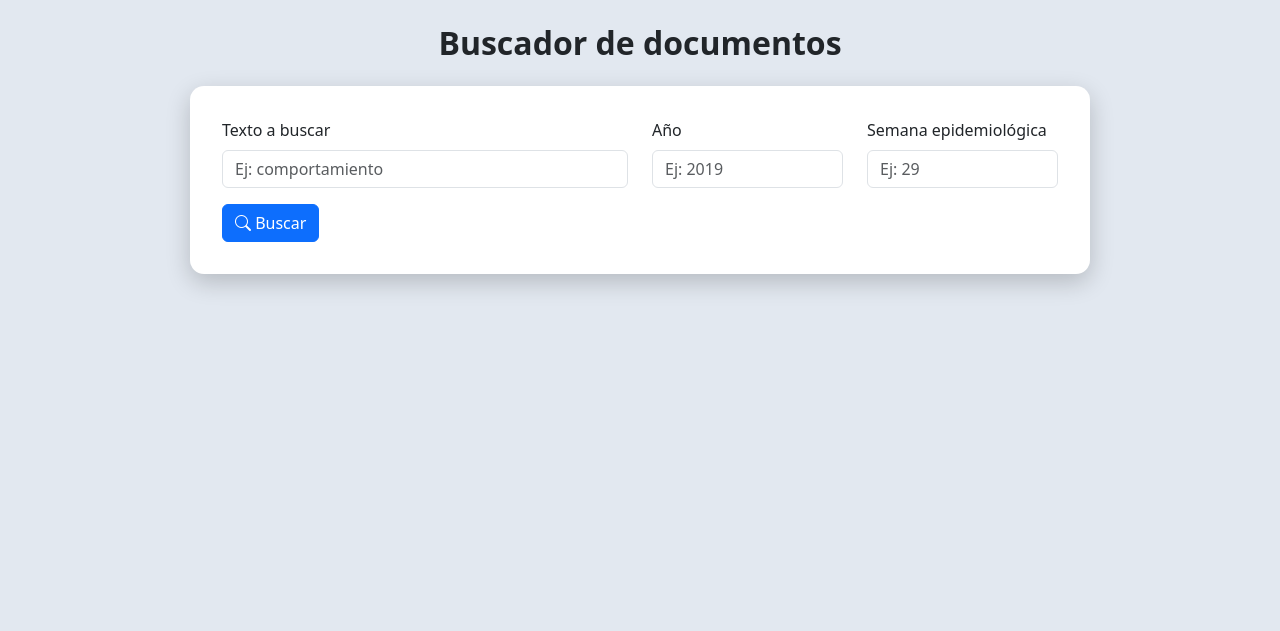
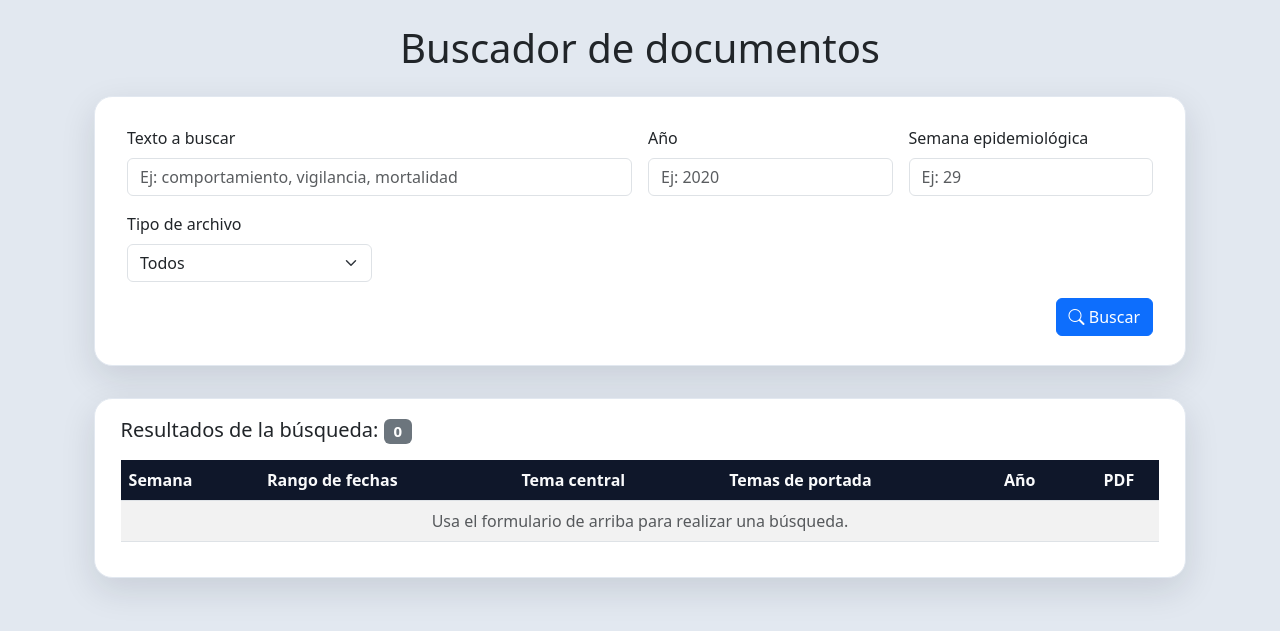
Before and after one commit to MariaP1994/BigDataApp_2025_s2_MPBM, a Flask app: page /buscador in a window 1280 px wide. Shown: the part 56-687 px from the top of the page. Run offline with Flask 3, Linux system fonts and the light colour scheme; parts of the project's set-up code (start-up, migrations or seed data) failed here and were passed over.

Commit message:
nuevas corridas
revisión

```diff
--- a/app.py
+++ b/app.py
@@ -1,295 +1,169 @@
-# -- coding: utf-8 --
-from flask import (
-    Flask, render_template, request, redirect,
-    url_for, jsonify, session, flash
-)
-from dotenv import load_dotenv
+from flask import Flask, render_template, request, redirect, url_for, jsonify, session
+from elasticsearch import Elasticsearch
+from datetime import timedelta
 import os
 
-# ====== IMPORTS DE NUESTROS MÓDULOS ======
-from Helpers.mongoDB import MongoDB
-from Helpers.elastic import ElasticSearch
-from Helpers.funciones import Funciones
-from Helpers.webScraping import WebScraping
-
-# ================= CARGAR VARIABLES DE ENTORNO =================
-load_dotenv("env.txt")
+from dotenv import load_dotenv
+load_dotenv()
 
 app = Flask(__name__)
+app.secret_key = "tu_clave_secreta"
+app.permanent_session_lifetime = timedelta(hours=5)
 
-# --------- VARIABLES DE CONFIGURACIÓN ---------
-MONGO_URI       = os.getenv("MONGO_URI")
-MONGO_DB        = os.getenv("MONGO_DB") or "proyecto_bigdata"
-MONGO_COLECCION = os.getenv("MONGO_COLECCION") or "usuario_roles"
+# ========================
+# CONFIGURACIÓN ELASTIC
+# ========================
+ELASTIC_ENDPOINT = os.getenv("ELASTIC_ENDPOINT")
+ELASTIC_API_KEY = os.getenv("ELASTIC_API_KEY")
+ELASTIC_INDEX = "index-boletin-semanal"
 
-ELASTIC_CLOUD_URL     = os.getenv("ELASTIC_CLOUD_URL")
-ELASTIC_API_KEY       = os.getenv("ELASTIC_API_KEY")
-ELASTIC_INDEX_DEFAULT = os.getenv("ELASTIC_INDEX_DEFAULT") or "index-boletin-semanal"
+if not ELASTIC_ENDPOINT:
+    raise RuntimeError("ELASTIC_ENDPOINT no está configurada (revisa tu .env)")
+if not ELASTIC_API_KEY:
+    raise RuntimeError("ELASTIC_API_KEY no está configurada (revisa tu .env)")
 
-app.secret_key = os.getenv("SECRET_KEY") or "Mpbm1234"
-
-VERSION_APP = "1.2.0"
-CREATOR_APP = "María Paula Barrero"
-
-# --------- DEBUG RÁPIDO ---------
-print("DEBUG MONGO_URI:", repr(MONGO_URI))
-print("DEBUG MONGO_DB:", repr(MONGO_DB))
-print("DEBUG MONGO_COLECCION:", repr(MONGO_COLECCION))
-print("DEBUG ELASTIC_CLOUD_URL:", repr(ELASTIC_CLOUD_URL))
-print("DEBUG ELASTIC_INDEX_DEFAULT:", repr(ELASTIC_INDEX_DEFAULT))
-
-# ================= INICIALIZAR CONEXIONES =================
-mongo = MongoDB(MONGO_URI, MONGO_DB)
-elastic = ElasticSearch(
-    cloud_url=ELASTIC_CLOUD_URL,
+# Cliente de Elasticsearch usando ENDPOINT (no cloud_id)
+es = Elasticsearch(
+    hosts=[ELASTIC_ENDPOINT],
     api_key=ELASTIC_API_KEY,
-    default_index=ELASTIC_INDEX_DEFAULT,
 )
 
-# ==================== RUTAS PÚBLICAS ====================
+
+# ========================
+# RUTAS BÁSICAS
+# ========================
 
 @app.route("/")
-def landing():
-    return render_template(
-        "landing.html",
-        version=VERSION_APP,
-        creador=CREATOR_APP
-    )
+def index():
+    return render_template("landing.html")
 
-@app.route("/about")
-def about():
-    # úsala solo si tienes about.html
-    return render_template(
-        "about.html",
-        version=VERSION_APP,
-        creador=CREATOR_APP
-    )
 
-# ==================== BUSCADOR (VISTA) ====================
+@app.route("/login", methods=["GET", "POST"])
+def login():
+    if request.method == "POST":
+        usuario = request.form.get("usuario")
+        password = request.form.get("password")
+
+        # Lógica sencilla solo para pruebas
+        if usuario == "admin" and password == "123":
+            session["usuario"] = usuario
+            return redirect(url_for("buscador"))
+
+        return render_template("login.html", error_message="Credenciales inválidas")
+
+    return render_template("login.html")
+
+
+@app.route("/logout")
+def logout():
+    session.clear()
+    return redirect(url_for("login"))
+
+
+# ========================
+# BUSCADOR
+# ========================
 
 @app.route("/buscador")
 def buscador():
-    return render_template(
-        "buscador.html",
-        version=VERSION_APP,
-        creador=CREATOR_APP
-    )
+    # if "usuario" not in session:
+    #     return redirect(url_for("login"))
+    return render_template("buscador.html")
 
-# ==================== BUSCADOR (API ELASTIC) ====================
 
 @app.route("/buscar-elastic", methods=["POST"])
 def buscar_elastic():
     try:
-        data = request.get_json()
+        data = request.json or {}
 
+        texto = (data.get("texto") or "").trim() if hasattr(str, "trim") else (data.get("texto") or "").strip()
+        # la línea de arriba es por seguridad, pero realmente .strip() basta:
         texto = (data.get("texto") or "").strip()
-        anio = data.get("anio")
-        semana = data.get("semana")
+
+        anio_filtro = data.get("anio")
+        semana_filtro = data.get("semana")
+        tipo_archivo = data.get("tipo_archivo")
 
         if not texto:
-            return jsonify({"success": False, "error": "Debe ingresar un texto"}), 400
+            return jsonify({"success": False, "error": "Texto vacío"})
 
-        # -------------------------------
-        #  QUERY ADAPTADA A TU JSON REAL
-        # -------------------------------
-        query_body = {
-            "query": {
-                "bool": {
-                    "must": [
-                        {
-                            "multi_match": {
-                                "query": texto,
-                                "fields": [
-                                    "tema_central^3",
-                                    "temas_portada^2",
-                                    "rango_fechas",
-                                    "publicacion_en_linea",
-                                    "_all"
-                                ]
-                            }
+        # --------------------------
+        # QUERY BASE
+        # --------------------------
+        query_base = {
+            "bool": {
+                "must": [
+                    {
+                        "multi_match": {
+                            "query": texto,
+                            "fields": [
+                                "tema_central",
+                                "temas_portada",
+                                "rango_fechas",
+                                "publicacion_en_linea",
+                                "semana_epidemiologica"
+                                # OJO: quitamos "anio" porque es numérico
+                            ],
+                            "type": "best_fields"
                         }
-                    ],
-                    "filter": []
-                }
+                    }
+                ],
+                "filter": []
             }
         }
 
-        # FILTRO POR AÑO
-        if anio:
+        # Filtro por año (numérico)
+        if anio_filtro:
             try:
-                query_body["query"]["bool"]["filter"].append({"term": {"anio": int(anio)}})
-            except:
+                anio_int = int(anio_filtro)
+                query_base["bool"]["filter"].append(
+                    {"term": {"anio": anio_int}}
+                )
+            except ValueError:
                 pass
 
-        # FILTRO POR SEMANA
-        if semana:
-            query_body["query"]["bool"]["filter"].append(
-                {"term": {"semana_epidemiologica": semana}}
+        # Filtro por semana (dos dígitos)
+        if semana_filtro:
+            try:
+                semana_int = int(semana_filtro)
+                semana_str = f"{semana_int:02d}"   # 1 -> "01"
+                query_base["bool"]["filter"].append(
+                    {"term": {"semana_epidemiologica": semana_str}}
+                )
+            except ValueError:
+                pass
+
+        # Filtro por tipo de archivo
+        if tipo_archivo:
+            query_base["bool"]["filter"].append(
+                {"term": {"tipo_archivo": tipo_archivo}}
             )
 
-        # EJECUTAR BÚSQUEDA
-        resultado = elastic.buscar(
-            index="index-boletin-semanal",
-            query=query_body,
-            size=200
+        # --------------------------
+        # EJECUTAR QUERY EN ELASTIC
+        # --------------------------
+        resultado = es.search(
+            index=ELASTIC_INDEX,
+            size=150,
+            query=query_base
         )
 
-        return jsonify(resultado)
+        total = resultado["hits"]["total"]["value"]
+        hits = resultado["hits"]["hits"]
+
+        return jsonify({
+            "success": True,
+            "total": total,
+            "hits": hits
+        })
 
     except Exception as e:
-        return jsonify({"success": False, "error": str(e)}), 500
-# ==================== LOGIN ====================
+        print("Error en /buscar-elastic:", e)
+        return jsonify({"success": False, "error": str(e)})
 
-@app.route("/login", methods=["GET", "POST"])
-def login():
-    error_message = None
 
-    if request.method == "POST":
-        usuario = request.form.get("usuario", "").strip()
-        password = request.form.get("password", "").strip()
-
-        # PLAN B – Login fijo
-        if usuario == "administrador" and password == "Admin1234":
-            session["usuario"] = usuario
-            session["permisos"] = {
-                "admin_usuarios": True,
-                "admin_elastic": True,
-                "admin_data_elastic": True,
-            }
-            session["logged_in"] = True
-            flash("Inicio exitoso", "success")
-            return redirect(url_for("admin"))
-
-        # PLAN A – Login desde Mongo
-        user_data = mongo.validar_usuario(usuario, password, MONGO_COLECCION)
-
-        if user_data:
-            session["usuario"] = usuario
-            session["permisos"] = user_data.get("permisos", {})
-            session["logged_in"] = True
-            flash("Inicio exitoso", "success")
-            return redirect(url_for("admin"))
-        else:
-            error_message = "Usuario o contraseña incorrectos"
-
-    return render_template(
-        "login.html",
-        version=VERSION_APP,
-        creador=CREATOR_APP,
-        error_message=error_message
-    )
-
-@app.route("/logout")
-def logout():
-    session.clear()
-    flash("Sesión cerrada", "info")
-    return redirect(url_for("landing"))
-
-# ==================== ADMIN ====================
-
-@app.route("/admin")
-def admin():
-    if not session.get("logged_in"):
-        flash("Inicia sesión", "warning")
-        return redirect(url_for("login"))
-
-    return render_template(
-        "admin.html",
-        usuario=session.get("usuario"),
-        permisos=session.get("permisos"),
-        version=VERSION_APP,
-        creador=CREATOR_APP,
-    )
-
-# ==================== USUARIOS ====================
-
-@app.route("/listar-usuarios")
-def listar_usuarios():
-    try:
-        usuarios = mongo.listar_usuarios(MONGO_COLECCION)
-        for u in usuarios:
-            u["_id"] = str(u["_id"])
-        return jsonify(usuarios)
-    except Exception as e:
-        return jsonify({"error": str(e)}), 500
-
-@app.route("/gestor_usuarios")
-def gestor_usuarios():
-    if not session.get("logged_in"):
-        flash("Inicia sesión", "warning")
-        return redirect(url_for("login"))
-
-    permisos = session.get("permisos", {})
-    if not permisos.get("admin_usuarios"):
-        flash("No tiene permisos", "danger")
-        return redirect(url_for("admin"))
-
-    return render_template(
-        "gestor_usuarios.html",
-        usuario=session.get("usuario"),
-        permisos=permisos,
-        version=VERSION_APP,
-        creador=CREATOR_APP,
-    )
-
-# ==================== ELASTIC: GESTOR ====================
-
-@app.route("/gestor_elastic")
-def gestor_elastic():
-    if not session.get("logged_in"):
-        flash("Inicia sesión", "warning")
-        return redirect(url_for("login"))
-
-    permisos = session.get("permisos", {})
-    if not permisos.get("admin_elastic"):
-        flash("No tiene permisos", "danger")
-        return redirect(url_for("admin"))
-
-    return render_template(
-        "gestor_elastic.html",
-        usuario=session.get("usuario"),
-        permisos=permisos,
-        version=VERSION_APP,
-        creador=CREATOR_APP,
-    )
-
-# ==================== ELASTIC: CARGA DE DATOS ====================
-
-@app.route("/cargar_doc_elastic")
-def cargar_doc_elastic():
-    if not session.get("logged_in"):
-        flash("Inicia sesión", "warning")
-        return redirect(url_for("login"))
-
-    permisos = session.get("permisos", {})
-    if not permisos.get("admin_data_elastic"):
-        flash("No tiene permisos", "danger")
-        return redirect(url_for("admin"))
-
-    return render_template(
-        "documentos_elastic.html",
-        usuario=session.get("usuario"),
-        permisos=permisos,
-        version=VERSION_APP,
-        creador=CREATOR_APP,
-    )
-
-# ==================== MAIN ====================
-
+# ========================
+# EJECUCIÓN LOCAL
+# ========================
 if __name__ == "__main__":
-    Funciones.crear_carpeta("static/uploads")
-
-    print("\n===============================")
-    print("VERIFICANDO CONEXIONES")
-
-    if mongo.test_connection():
-        print("MongoDB Atlas OK")
-    else:
-        print("Error MongoDB")
-
-    if elastic.test_connection():
-        print("ElasticSearch Cloud OK")
-    else:
-        print("Error ElasticSearch")
-
-    app.run(debug=True, host="0.0.0.0", port=5000)
+    app.run(debug=True)
--- a/env.txt
+++ b/env.txt
@@ -3,7 +3,7 @@ MONGO_DB=proyecto_bigdata
 MONGO_COLECCION=usuario_roles
 
 ELASTIC_CLOUD_URL=https://b96b41044301437cb43b2831c5618c77.us-central1.gcp.cloud.es.io:443
-ELASTIC_API_KEY=NWZOUzZwb0I5YXRqOUhqRjZISG46VmdiUGhtWm40bFJza2JkM3NrZTdYUQ==
+ELASTIC_API_KEY=Ql9PMzdwb0I5YXRqOUhqRlAzTkE6TFlsYk4xSzZoNHBxX0tkZFh3Tm1vZw==
 ELASTIC_INDEX_DEFAULT=index-boletin-semanal
 
 SECRET_KEY=Mpbm1234
--- a/templates/buscador.html
+++ b/templates/buscador.html
@@ -6,121 +6,194 @@
 <style>
   .search-card {
     background: #ffffff;
-        border-radius: 14px;
-        padding: 2rem;
-        box-shadow: 0 8px 25px rgba(0,0,0,.20);
-        max-width: 900px;
-        margin: 0 auto;
+    border-radius: 18px;
+    box-shadow: 0 12px 35px rgba(15, 23, 42, 0.12);
+    padding: 1.8rem 2rem;
+    margin-bottom: 2rem;
+    border: 1px solid #e2e8f0;
   }
-    .result-card {
+  .results-card {
     background: #ffffff;
-        border-radius: 14px;
-        padding: 1.4rem;
-        box-shadow: 0 8px 25px rgba(0,0,0,.15);
-        max-width: 1100px;
-        margin: 3rem auto;
+    border-radius: 18px;
+    box-shadow: 0 12px 35px rgba(15, 23, 42, 0.12);
+    padding: 1.2rem 1.6rem;
+    border: 1px solid #e2e8f0;
+  }
+  .table thead th {
+    background-color: #0f172a;
+    color: #f9fafb;
+    font-weight: 600;
   }
 </style>
 {% endblock %}
 
 {% block content %}
 
-<h2 class="text-center mb-4 fw-bold">Buscador de documentos</h2>
+<div class="container my-4">
 
+  <h1 class="text-center mb-4">Buscador de documentos</h1>
+
+  <!-- FORMULARIO DE BÚSQUEDA -->
   <div class="search-card">
-    <form id="formBusqueda" onsubmit="buscarElastic(); return false;">
-        <div class="row mb-3">
+    <form id="form-buscador" class="row g-3">
       <div class="col-md-6">
-                <label class="form-label">Texto a buscar</label>
-                <input id="texto" class="form-control" placeholder="Ej: comportamiento">
+        <label for="texto" class="form-label">Texto a buscar</label>
+        <input type="text"
+               class="form-control"
+               id="texto"
+               placeholder="Ej: comportamiento, vigilancia, mortalidad">
       </div>
 
       <div class="col-md-3">
-                <label class="form-label">Año</label>
-                <input id="anio" class="form-control" placeholder="Ej: 2019">
+        <label for="anio" class="form-label">Año</label>
+        <input type="number"
+               class="form-control"
+               id="anio"
+               placeholder="Ej: 2020">
       </div>
 
       <div class="col-md-3">
-                <label class="form-label">Semana epidemiológica</label>
-                <input id="semana" class="form-control" placeholder="Ej: 29">
+        <label for="semana" class="form-label">Semana epidemiológica</label>
+        <input type="number"
+               class="form-control"
+               id="semana"
+               placeholder="Ej: 29">
+      </div>
+
+      <div class="col-md-3">
+        <label for="tipo_archivo" class="form-label">Tipo de archivo</label>
+        <select id="tipo_archivo" class="form-select">
+          <option value="">Todos</option>
+          <option value="pdf">PDF</option>
+        </select>
+      </div>
+
+      <div class="col-12 d-flex justify-content-end">
+        <button type="submit" class="btn btn-primary">
+          <i class="bi bi-search"></i> Buscar
+        </button>
+      </div>
+    </form>
+  </div>
+
+  <!-- RESULTADOS -->
+  <div class="results-card">
+    <h5 class="mb-3">
+      Resultados de la búsqueda:
+      <span class="badge bg-secondary" id="total-resultados">0</span>
+    </h5>
+
+    <div class="table-responsive">
+      <table class="table table-striped table-hover align-middle">
+        <thead>
+          <tr>
+            <th>Semana</th>
+            <th>Rango de fechas</th>
+            <th>Tema central</th>
+            <th>Temas de portada</th>
+            <th>Año</th>
+            <th class="text-center">PDF</th>
+          </tr>
+        </thead>
+        <tbody id="tbody-resultados">
+          <tr>
+            <td colspan="6" class="text-center text-muted">
+              Usa el formulario de arriba para realizar una búsqueda.
+            </td>
+          </tr>
+        </tbody>
+      </table>
     </div>
   </div>
 
-        <button class="btn btn-primary">
-            <i class="bi bi-search"></i> Buscar
-        </button>
-    </form>
-</div>
-
-<div id="divResultados" class="result-card" style="display:none;">
-    <h5 class="mb-3">Resultados de la búsqueda (<span id="totalResultados">0</span>)</span></h5>
-
-    <div class="table-responsive">
-        <table class="table table-striped table-bordered align-middle">
-            <thead class="table-dark">
-                <tr>
-                    <th>Año</th>
-                    <th>Semana</th>
-                    <th>Tema central</th>
-                    <th>Rango de fechas</th>
-                    <th>Publicación en línea</th>
-                    <th>PDF</th>
-                </tr>
-            </thead>
-            <tbody id="tablaResultados"></tbody>
-        </table>
-    </div>
 </div>
 
 {% endblock %}
 
 {% block extra_js %}
 <script>
-async function buscarElastic() {
-    const texto  = document.getElementById("texto").value;
-    const anio   = document.getElementById("anio").value;
-    const semana = document.getElementById("semana").value;
+  // Manejar envío del formulario
+  const form = document.getElementById("form-buscador");
+  const tbody = document.getElementById("tbody-resultados");
+  const totalSpan = document.getElementById("total-resultados");
 
-    const resp = await fetch("/buscar-elastic", {
+  form.addEventListener("submit", async function (evt) {
+    evt.preventDefault();
+
+    const texto = document.getElementById("texto").value.trim();
+    const anio = document.getElementById("anio").value.trim();
+    const semana = document.getElementById("semana").value.trim();
+    const tipoArchivo = document.getElementById("tipo_archivo").value.trim();
+
+    if (!texto) {
+      alert("Por favor ingresa algún texto para buscar.");
+      return;
+    }
+
+    const payload = {
+      texto: texto,
+      anio: anio || null,
+      semana: semana || null,
+      tipo_archivo: tipoArchivo || null
+    };
+
+    try {
+      const resp = await fetch("{{ url_for('buscar_elastic') }}", {
         method: "POST",
-        headers: {"Content-Type": "application/json"},
-        body: JSON.stringify({texto, anio, semana})
+        headers: { "Content-Type": "application/json" },
+        body: JSON.stringify(payload)
       });
 
       const data = await resp.json();
-    console.log("RESPUESTA /buscar-elastic:", data);
 
-    const divResultados = document.getElementById("divResultados");
-    const totalSpan     = document.getElementById("totalResultados");
-    const tbody         = document.getElementById("tablaResultados");
-
-    tbody.innerHTML = "";
-    divResultados.style.display = "block";
-
-    if (!data.success || !data.hits || data.hits.length === 0) {
-        totalSpan.textContent = "0";
-        tbody.innerHTML = <tr><td colspan="6" class="text-center text-muted">Sin resultados</td></tr>;
+      if (!data.success) {
+        alert("Error al buscar: " + (data.error || "Error desconocido"));
+        console.error("Respuesta error:", data);
         return;
       }
 
-    totalSpan.textContent = data.total || data.hits.length;
+      totalSpan.textContent = data.total || 0;
+      tbody.innerHTML = "";
+
+      if (!data.hits || data.hits.length === 0) {
+        tbody.innerHTML = `
+          <tr>
+            <td colspan="6" class="text-center text-muted">
+              No se encontraron resultados para esa búsqueda.
+            </td>
+          </tr>`;
+        return;
+      }
 
       data.hits.forEach(hit => {
-        const d = hit._source || {};
+        const doc = hit._source || {};
+        const temasPortada = Array.isArray(doc.temas_portada)
+          ? doc.temas_portada.join(", ")
+          : (doc.temas_portada || "");
 
-        const fila = `
-            <tr>
-                <td>${d.anio ?? ""}</td>
-                <td>${d.semana_epidemiologica ?? ""}</td>
-                <td>${d.tema_central ?? ""}</td>
-                <td>${d.rango_fechas ?? ""}</td>
-                <td>${d.publicacion_en_linea ? <a href="${d.publicacion_en_linea}" target="_blank">Ver</a> : ""}</td>
-                <td>${d.pdf_url ? <a href="${d.pdf_url}" target="_blank" class="btn btn-sm btn-primary">PDF</a> : "N/A"}</td>
-            </tr>
+        const tr = document.createElement("tr");
+        tr.innerHTML = `
+          <td>${doc.semana_epidemiologica || ""}</td>
+          <td>${doc.rango_fechas || ""}</td>
+          <td>${doc.tema_central || ""}</td>
+          <td>${temasPortada}</td>
+          <td>${doc.anio || ""}</td>
+          <td class="text-center">
+            ${
+              doc.pdf_url
+                ? `<a href="${doc.pdf_url}" target="_blank"
+                     class="btn btn-sm btn-outline-primary">Ver PDF</a>`
+                : ""
+            }
+          </td>
         `;
+        tbody.appendChild(tr);
+      });
 
-        tbody.insertAdjacentHTML("beforeend", fila);
+    } catch (err) {
+      console.error("Error en fetch /buscar-elastic:", err);
+      alert("Error de comunicación con el servidor.");
+    }
   });
-}
 </script>
 {% endblock %}
```
Also changed, not shown: reindex_boletinn.py (added, +70 -0 lines), 1 other file. Lines whose indentation alone changed are shown as unchanged.
